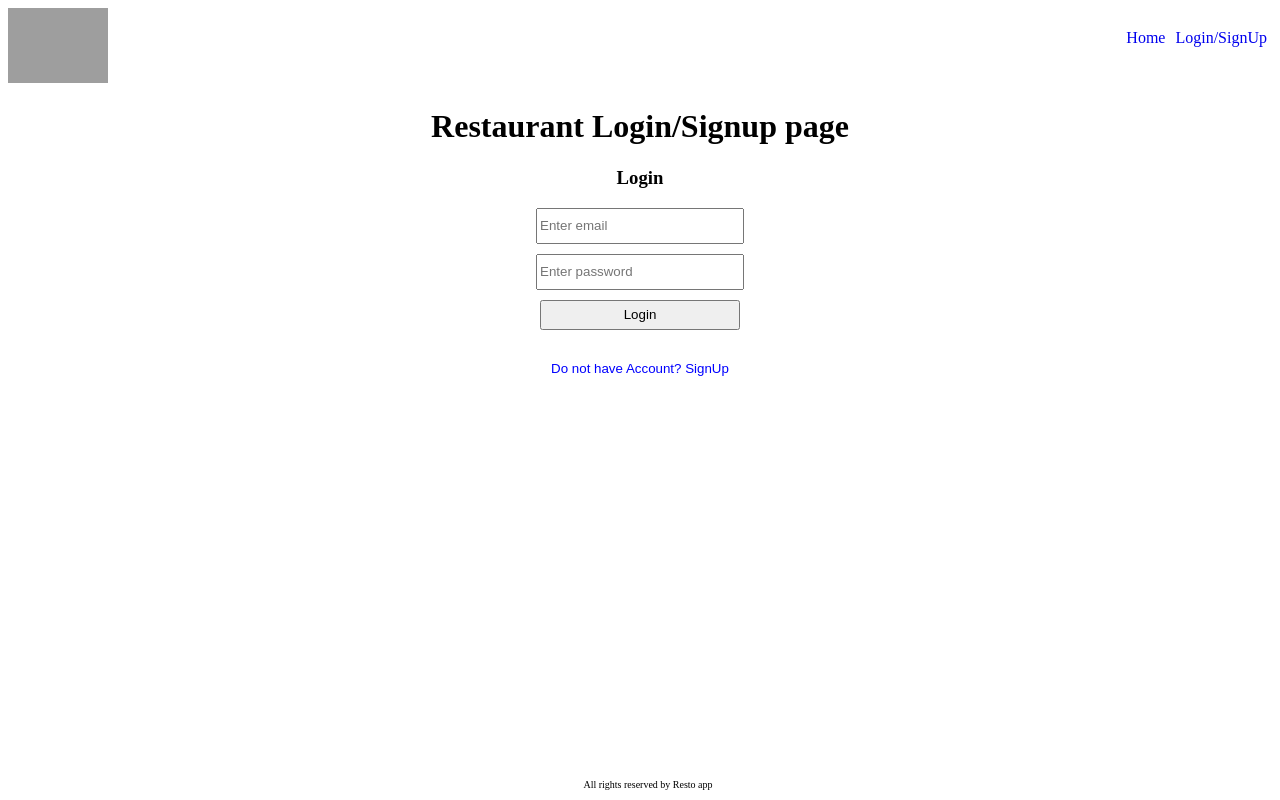
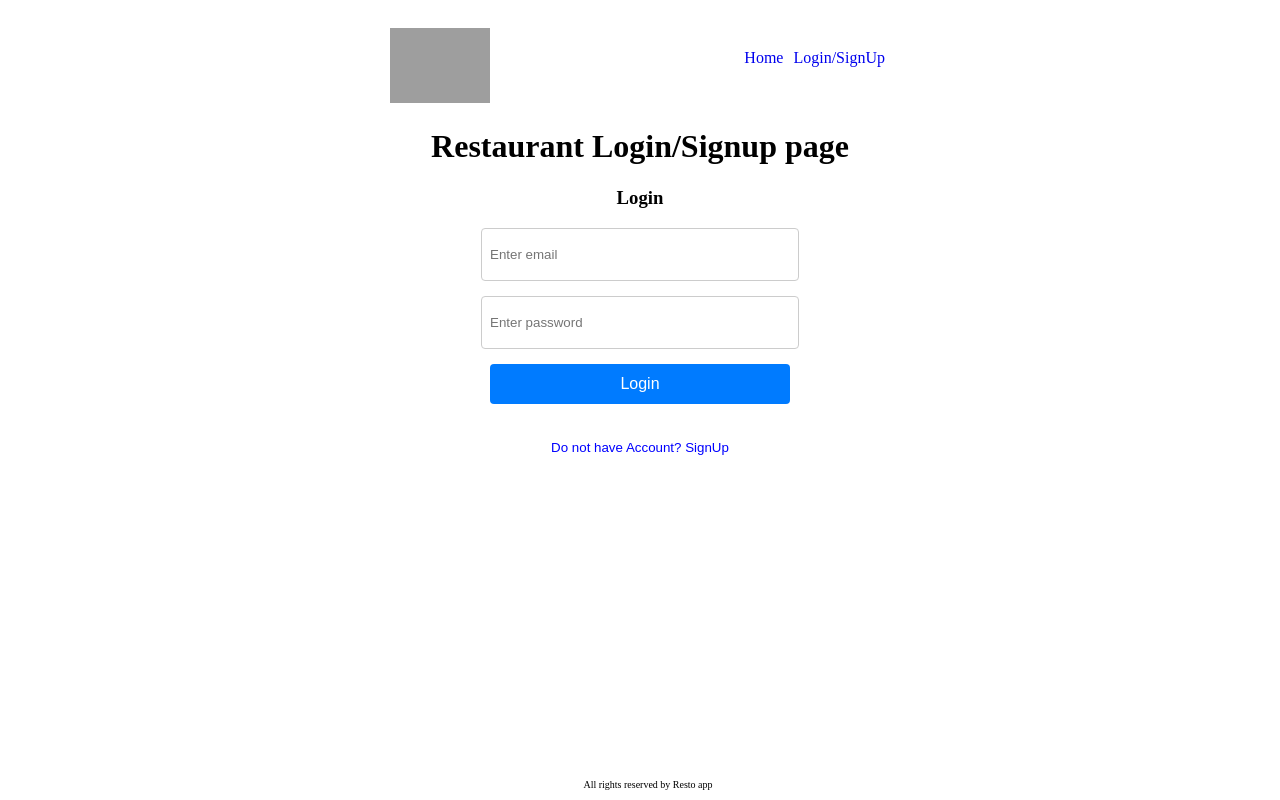
Before and after one commit to Agarwalsonali/Food_Delivery_WebApp, a Next.js app: page /restaurant in a window 1280 px wide. Built offline with nearby package versions, Linux system fonts and the light colour scheme; grey boxes are pictures that could not be loaded.

Commit message:
fix alignment

```diff
--- a/src/app/globals.css
+++ b/src/app/globals.css
@@ -1,19 +1,38 @@
 .input-wrapper{
-  margin: 10px
+  margin: 15px;
+  display: flex;
+  flex-direction: column;
+  align-items: center;
 }
 
 .input-field{
-  width: 200px;
-  height: 30px;
+  width: 300px;
+  height: 35px;
+  padding: 8px;
+  border: 1px solid #ccc;
+  border-radius: 4px;
 }
 
 .button{
-  width: 200px;
-  height: 30px;
+  width: 300px;
+  height: 40px;
+  background-color: #007bff;
+  color: white;
+  border: none;
+  border-radius: 4px;
+  cursor: pointer;
+  font-size: 16px;
+}
+
+.button:hover{
+  background-color: #0056b3;
 }
 
 .container{
   text-align: center;
+  max-width: 500px;
+  margin: 0 auto;
+  padding: 20px;
 }
 
 .button-link{
@@ -25,8 +44,10 @@
 }
 
 .input-error{
-    position: absolute;
-    padding: 8px;
+    display: block;
+    margin-top: 5px;
     color: red;
     font-size: 13px;
+    text-align: left;
+    width: 300px;
 }
```
Also changed, not shown: src/app/_components/AddFoodItem.js (+4 -4 lines).
